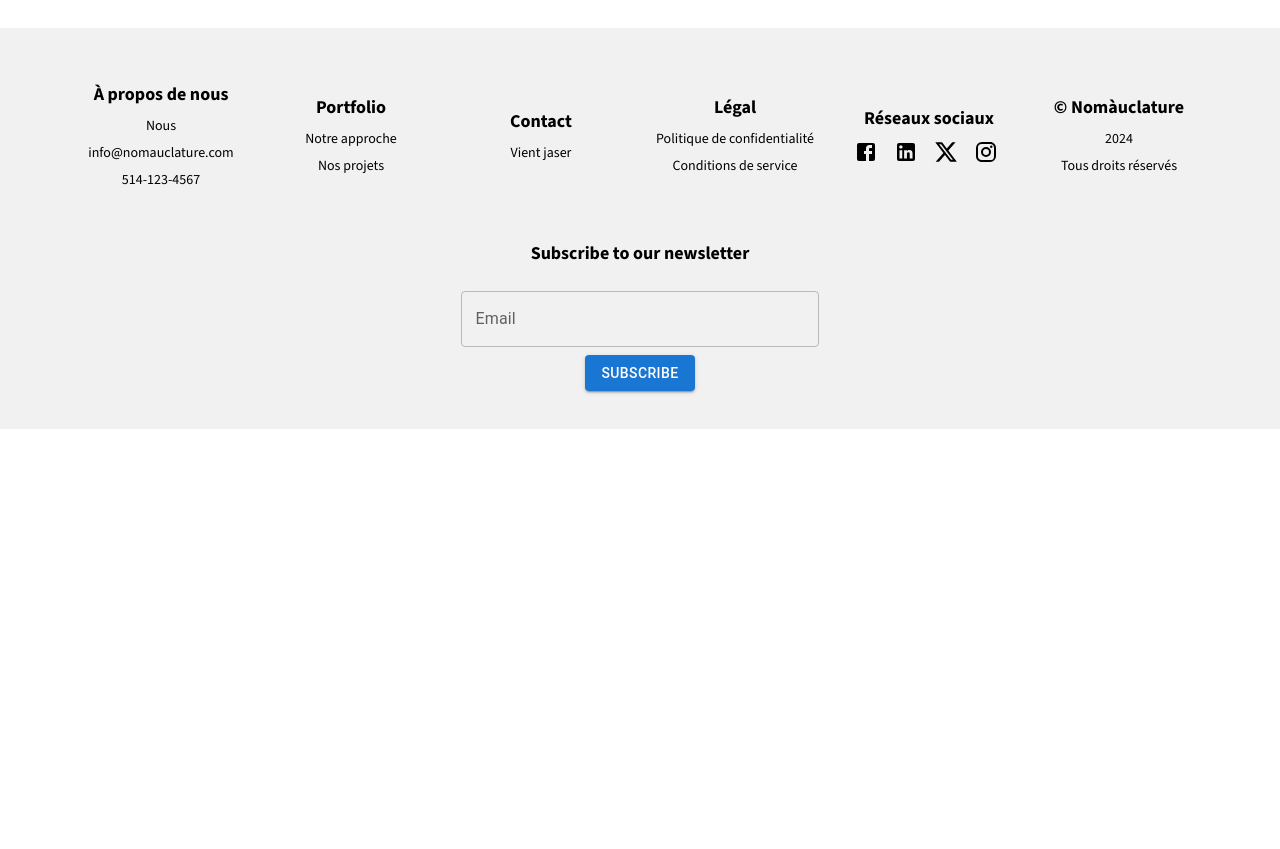
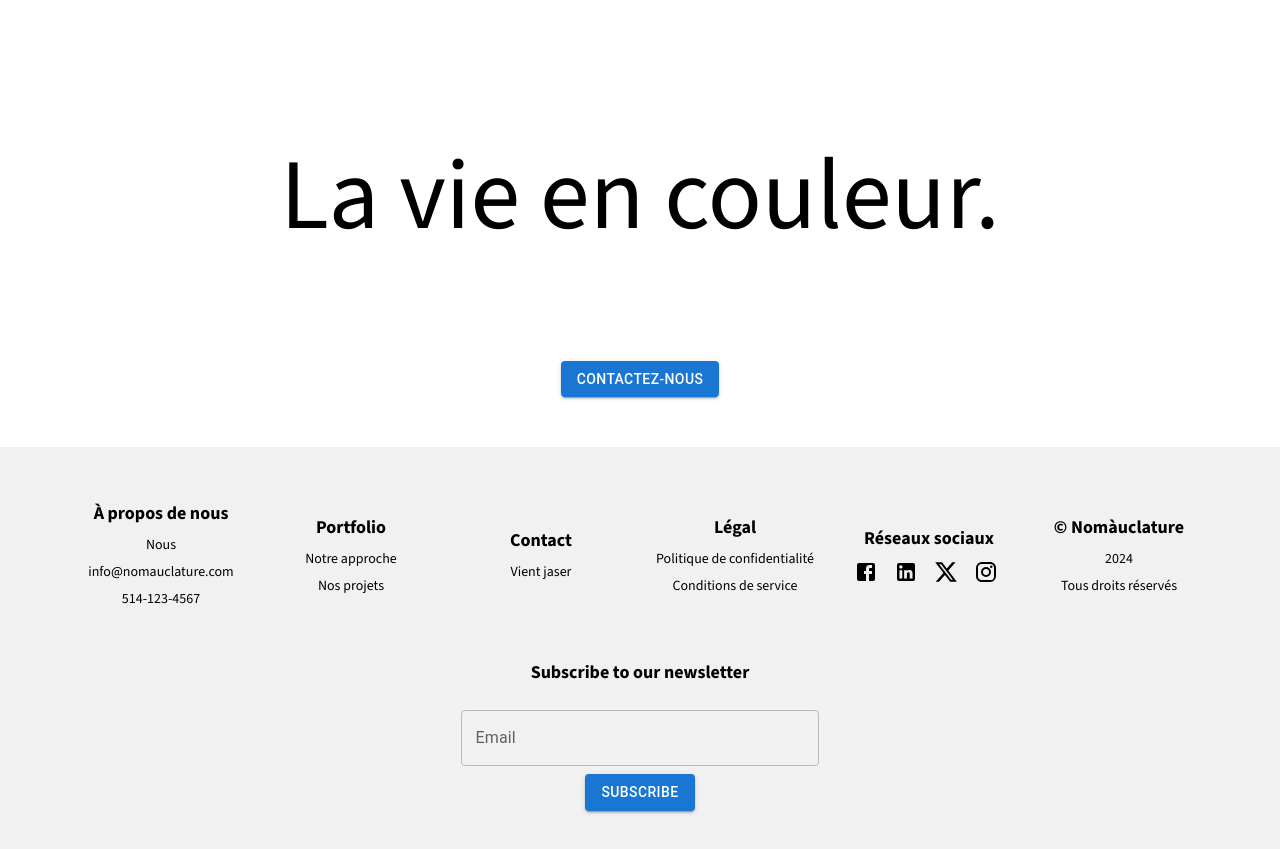
Before and after one commit to Orchydae/nomauclature, a React (Vite) app: page / in a window 1280 px wide. Shown: the part 1040-1889 px from the top of the page. Before the commit the page ends 1469 px from the top, so only its background shows below. Built offline with nearby package versions, Linux system fonts and the light colour scheme; a web font is replaced by a local one.

Commit message:
chore: Update footer component and styles TODO: Footer #2

```diff
--- a/src/components/footer/Footer.css
+++ b/src/components/footer/Footer.css
@@ -28,3 +28,20 @@
   margin-bottom: 8px;
   font-size: 14px;
 }
+
+.footer-quote {
+  font-size: 100px;
+  margin-top: 100px;
+  text-align: center;
+  font-family: var(--text-font)
+}
+
+.contact-us {
+  display: flex;
+  justify-content: center;
+  align-items: center;
+  font-size: 100px;
+  margin-top: 20px;
+  font-family: var(--text-font);
+  margin-bottom: 50px;
+}
--- a/src/components/footer/Footer.tsx
+++ b/src/components/footer/Footer.tsx
@@ -8,6 +8,11 @@ import { TextField } from '@mui/material';
 import { Button } from '@mui/material';
 
 function Footer() {
+
+    const handleClick = () => {
+        window.location.href = "mailto:info@nomauclature.com";
+    };
+
     const footerItems = [
         {
             title: "À propos de nous",
@@ -46,9 +51,9 @@ function Footer() {
                 <form>
                     <TextField
                         label="Email"
-                  placeholder="Subscribe to our newsletter"
+                        placeholder="john.doe@example.com"
                         variant="outlined"
-                  fullWidth
+                        fullWidth={true}
                         margin="normal"
                     />
                     <Button variant="contained" color="primary" type="submit">
@@ -60,6 +65,17 @@ function Footer() {
     ];
 
     return (
+        <>
+            <div className="footer-quote">
+                <p> La vie en couleur.</p>
+            </div>
+
+            <div className="contact-us">
+                <Button variant="contained" onClick={handleClick}>
+                    Contactez-nous
+                </Button>
+            </div>
+
             <footer className="footer">
                 {footerItems.map((section, index) => (
                     <div key={index} className="footer-column">
@@ -78,6 +94,7 @@ function Footer() {
                     </div>
                 ))}
             </footer>
+        </>
     );
 }
 
```
Lines whose indentation alone changed are shown as unchanged.
